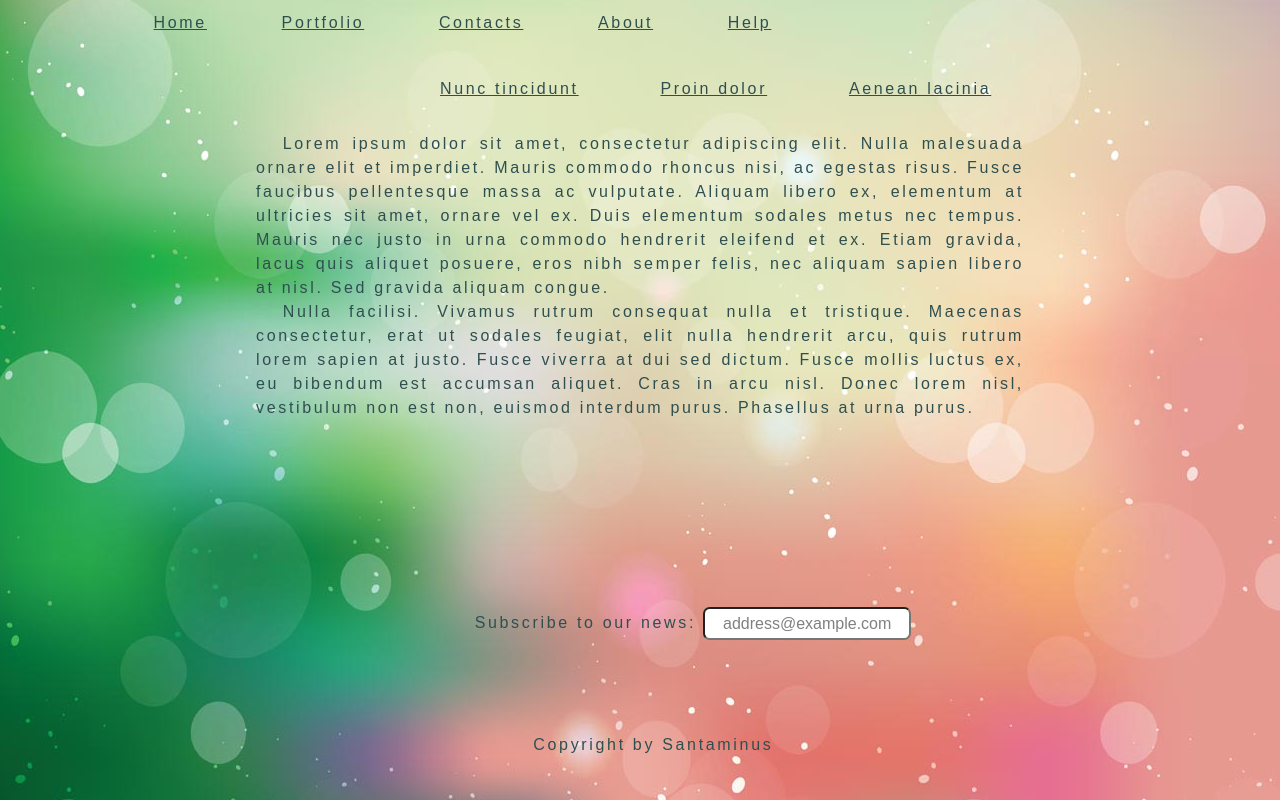
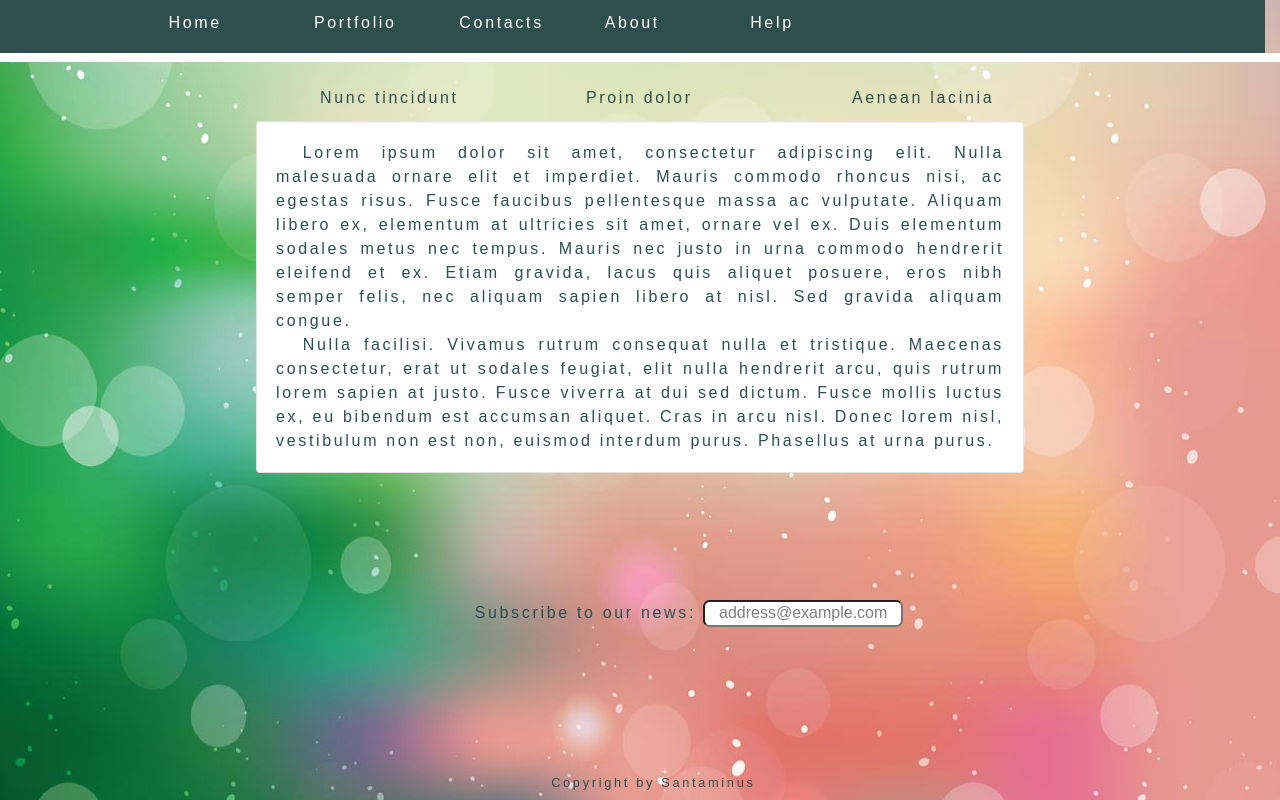
Before and after one commit to SantaMinus/gl_trainee_web_app, a plain HTML site: page index.html in a window 1280 px wide. Drawn offline with nearby package versions, Linux system fonts and the light colour scheme.

Commit message:
Added Bootstrap

```diff
--- a/index.html
+++ b/index.html
@@ -5,9 +5,21 @@
     <meta name="viewport" content="width=device-width, initial-scale=1">
     <title>Test web app</title>
 
+    <!--Bootstrap-->
+    <link rel="stylesheet" href="http://maxcdn.bootstrapcdn.com/bootstrap/3.3.6/css/bootstrap.min.css">
+
     <link href="stylesheets/screen.css" media="screen, projection" rel="stylesheet" type="text/css" />
     <script src="https://code.jquery.com/jquery-1.12.4.js"></script>
     <script src="https://code.jquery.com/ui/1.12.0/jquery-ui.js"></script>
+
+    <!--My JavaScript !!ACHTING!! Doesn't work!-->
+    <script>
+        $( "#email" ).keypress(function(event) {
+          if(event.which == 13)
+             alert("Entered!");
+        });
+    </script>
+
     <script>
       $( function() {
         $( "#tabs" ).tabs();
@@ -16,39 +28,40 @@
   </head>
   <body>
     <header>
-      <nav>
+      <nav class="row">
         <menu>
-          <menuitem><a href=#>Home</a></menuitem>
-          <menuitem><a href=#>Portfolio</a></menuitem>
-          <menuitem><a href=#>Contacts</a></menuitem>
-          <menuitem><a href=#>About</a></menuitem>
-          <menuitem><a href=#>Help</a></menuitem>
+          <menuitem class="col-sm-2"><a href=#>Home</a></menuitem>
+          <menuitem class="col-sm-2"><a href=#>Portfolio</a></menuitem>
+          <menuitem class="col-sm-2"><a href=#>Contacts</a></menuitem>
+          <menuitem class="col-sm-2"><a href=#>About</a></menuitem>
+          <menuitem class="col-sm-2"><a href=#>Help</a></menuitem>
+          <menuitem class="col-sm-2"></menuitem>
         </menu>
       </nav>
     </header>
     <section>
         <article id="tabs">
-            <ul>
-                <li><a href="#tabs-1">Nunc tincidunt</a></li>
-                <li><a href="#tabs-2">Proin dolor</a></li>
-                <li><a href="#tabs-3">Aenean lacinia</a></li>
+            <ul class="row">
+                <li class="col-xs-4"><a href="#tabs-1">Nunc tincidunt</a></li>
+                <li class="col-xs-4"><a href="#tabs-2">Proin dolor</a></li>
+                <li class="col-xs-4"><a href="#tabs-3">Aenean lacinia</a></li>
             </ul>
-            <div id="tabs-1">
+            <div class="well" id="tabs-1">
                 <p>Lorem ipsum dolor sit amet, consectetur adipiscing elit. Nulla malesuada ornare elit et imperdiet. Mauris commodo rhoncus nisi, ac egestas risus. Fusce faucibus pellentesque massa ac vulputate. Aliquam libero ex, elementum at ultricies sit amet, ornare vel ex. Duis elementum sodales metus nec tempus. Mauris nec justo in urna commodo hendrerit eleifend et ex. Etiam gravida, lacus quis aliquet posuere, eros nibh semper felis, nec aliquam sapien libero at nisl. Sed gravida aliquam congue.</p>
                 <p>Nulla facilisi. Vivamus rutrum consequat nulla et tristique. Maecenas consectetur, erat ut sodales feugiat, elit nulla hendrerit arcu, quis rutrum lorem sapien at justo. Fusce viverra at dui sed dictum. Fusce mollis luctus ex, eu bibendum est accumsan aliquet. Cras in arcu nisl. Donec lorem nisl, vestibulum non est non, euismod interdum purus. Phasellus at urna purus.</p>
             </div>
-            <div id="tabs-2">
+            <div class="well" id="tabs-2">
                  <p>Suspendisse convallis tempor dui at convallis. Suspendisse sit amet malesuada erat, vel auctor risus. Proin lacus ipsum, volutpat sit amet eros maximus, vulputate gravida enim. Fusce scelerisque luctus massa, pulvinar varius ligula feugiat sit amet. Curabitur pulvinar diam sem, vitae euismod urna volutpat a. Maecenas non elementum nisi, in varius odio. Aenean a nibh eu metus eleifend sodales.</p>
                  <p>Lorem ipsum dolor sit amet, consectetur adipiscing elit. Donec hendrerit neque a ex tristique sodales. Integer rhoncus orci quis nisi mattis mattis. Integer scelerisque arcu sit amet nibh accumsan fringilla. Etiam a erat rutrum neque fringilla commodo. Mauris in ligula lectus. Aenean eget felis libero. Suspendisse vel magna ullamcorper, elementum purus et, aliquam sapien. Cras bibendum eleifend ipsum eget laoreet.</p>
             </div>
-            <div id="tabs-3">
+            <div class="well" id="tabs-3">
                 <p>Mauris eleifend est et turpis. Duis id erat. Suspendisse potenti. Aliquam vulputate, pede vel vehicula accumsan, mi neque rutrum erat, eu congue orci lorem eget lorem. Vestibulum non ante. Class aptent taciti sociosqu ad litora torquent per conubia nostra, per inceptos himenaeos. Fusce sodales. Quisque eu urna vel enim commodo pellentesque. Praesent eu risus hendrerit ligula tempus pretium. Curabitur lorem enim, pretium nec, feugiat nec, luctus a, lacus.</p>
                 <p>Duis cursus. Maecenas ligula eros, blandit nec, pharetra at, semper at, magna. Nullam ac lacus. Nulla facilisi. Praesent viverra justo vitae neque. Praesent blandit adipiscing velit. Suspendisse potenti. Donec mattis, pede vel pharetra blandit, magna ligula faucibus eros, id euismod lacus dolor eget odio. Nam scelerisque. Donec non libero sed nulla mattis commodo. Ut sagittis. Donec nisi lectus, feugiat porttitor, tempor ac, tempor vitae, pede. Aenean vehicula velit eu tellus interdum rutrum. Maecenas commodo. Pellentesque nec elit. Fusce in lacus. Vivamus a libero vitae lectus hendrerit hendrerit.</p>
             </div>
         </article>
         <form>
             Subscribe to our news:
-            <input type="email" value="address@example.com">
+            <input type="email" id="email" value="address@example.com">
         </form>
     </section>
     <footer>
--- /dev/null
+++ b/js/main.js
@@ -0,0 +1,4 @@
+use strict;
+function inputHandler() {
+    alert("Hello!")
+}
```
Also changed, not shown: sass/screen.sass (+51 -35 lines), stylesheets/screen.css.
